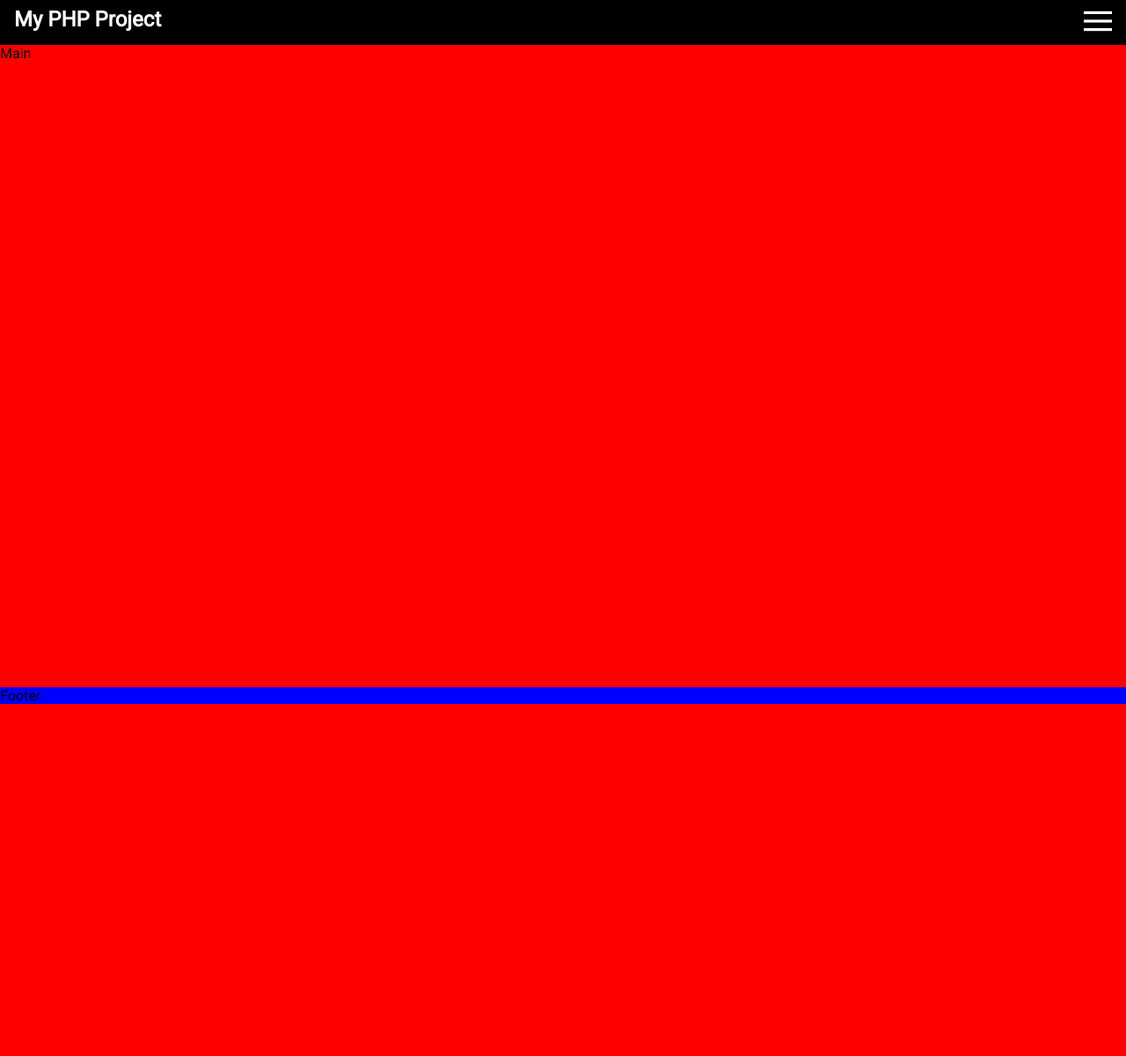
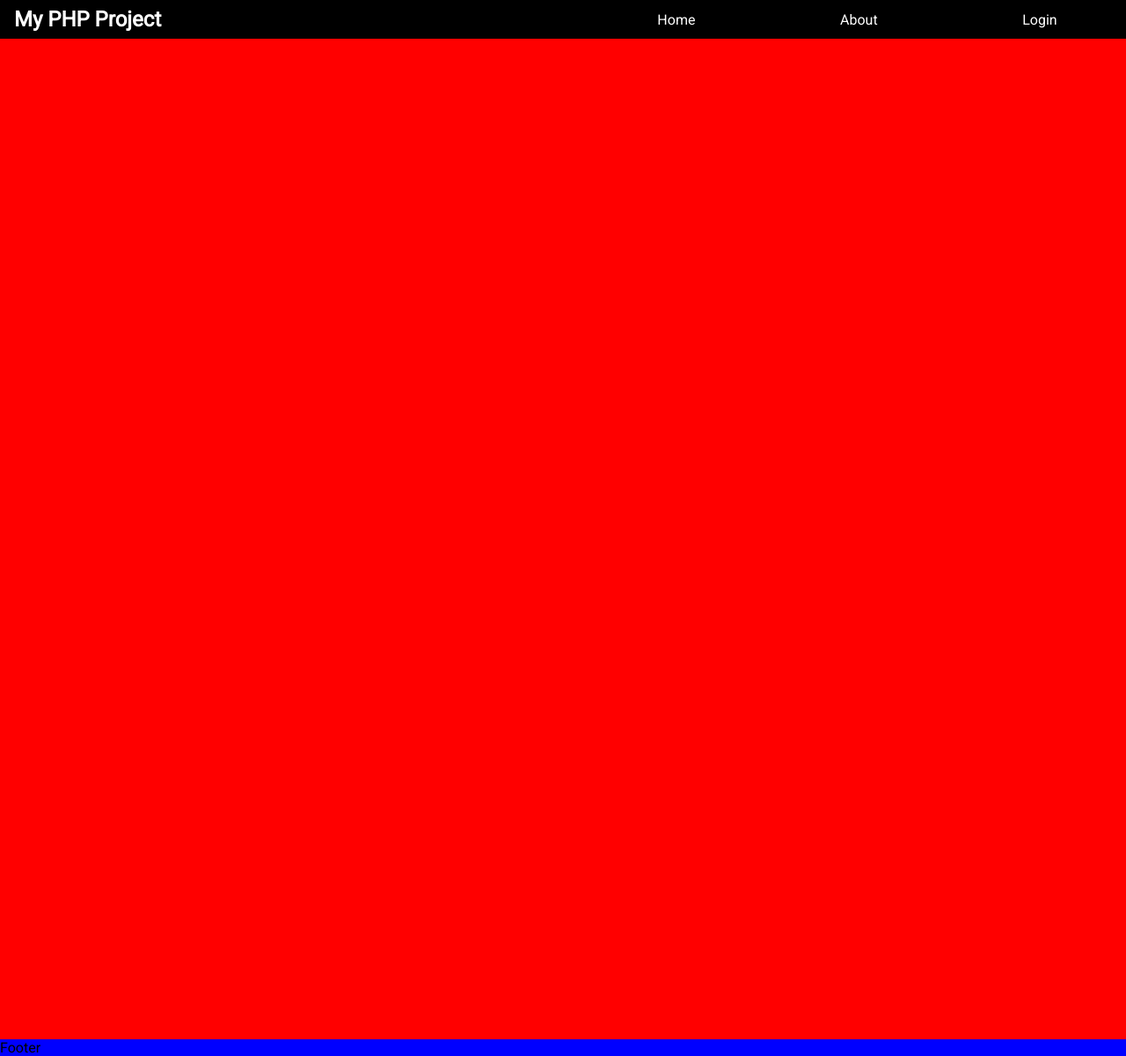
Before and after one commit to miftahr149/PHP-project, a PHP site: page / in a window 1280 px wide. Shown: the whole page at 88% size. Before the commit the page ends 800 px from the top, so only its background shows below. Run offline with PHP 8.4, Linux system fonts and the light colour scheme.

Commit message:
Working on navigation bar

```diff
--- a/css/index.css
+++ b/css/index.css
@@ -17,7 +17,8 @@
 }
 
 body {
-    min-height: 100vh;
+    min-height: 150vh;
+    font-size: 1rem;
     font-family: 'Roboto';
     display: flex;
     flex-direction: column;
@@ -40,6 +41,11 @@ body {
     flex-grow: 1;
 }
 
+.flex-center {
+    align-items: center;
+    justify-content: center;
+}
+
 .button {
     background-color: transparent;
     border: 0 solid black;
@@ -49,23 +55,84 @@ body {
     cursor: pointer;
 }
 
-/* Building Class */
+.bold {
+    font-weight: bold;
+}
+
+.test {
+    background-color: blue;
+}
+
+.none {
+    display: none;
+}
+
+/* General Class */
 
 /* Header */
+
 .header {
-    padding: var(--padding-small) var(--padding);
+    position: fixed;
+    top: 0px;
+    left: 0px;
+    width: 100vw;
+}
+
+.header-left {
+    margin: var(--padding-small) var(--padding);
 }
 
 .header-right {
     justify-content: end;
 }
 
+.header-nav {
+    gap: 0.5rem;
+    display: none;
+}
+
+.menu-bar {
+    text-decoration: none;
+    transition: all 500ms ease-out
+}
+
+/* navbar */
+.nav-bar {
+    height: 100vh;
+    width: 100vw;
+
+    opacity: 0.7;
+
+    position: fixed;
+    top: 0;
+    left: 0;
+    justify-content: end;
+}
+
+.menu-bar:hover {
+    background-color: var(--white);
+    color: var(--black);
+}
 /* Main */
 .main {
     background-color: red;
     flex-grow: 2;
 }
 
+.menu-button {
+    margin: 0 0.5rem;
+}
+
 .footer {
     background-color: blue;
 }
+
+@media screen and (min-width: 769px) {
+    .header-nav {
+        display: flex;
+    }
+
+    .menu-button {
+        display: none;
+    }
+}
--- a/index.php
+++ b/index.php
@@ -9,16 +9,12 @@
     <title>PHP Project</title>
 </head>
 
-<body class="">
+<body>
     <?php include('template/header.html') ?>
+    <main class="main">
+        <section id="about">
 
-    <main class="main">
-        Main
+        </section>
     </main>
-
-    <footer class="footer">
-        Footer
-    </footer>
-</body>
-
-</html>
+    <script src="js/index.js"></script>
+    <?php include('template/footer.html') ?>
--- /dev/null
+++ b/js/index.js
@@ -0,0 +1,5 @@
+
+const menuButtonFunction = () => {
+    const navBar = document.getElementById('nav-bar');
+    navBar.classList.toggle('none');
+}
--- /dev/null
+++ b/template/footer.html
@@ -0,0 +1,6 @@
+<footer class="footer">
+    Footer
+</footer>
+</body>
+
+</html>
--- a/template/header.html
+++ b/template/header.html
@@ -3,8 +3,25 @@
         <h1 class="fg-white title">My PHP Project</h1>
     </section>
     <section class="header-right flex-box flex-grow">
-        <button class="button fg-white menu-button">
+
+        <section class="header-nav flex-grow flex-box">
+            <a href="index.php" class="menu-bar flex-grow fg-white flex-box flex-center">
+                Home
+            </a>
+            <a href="index.php" class="menu-bar flex-grow fg-white flex-box flex-center">
+                About
+            </a>
+            <a href="index.php" class="menu-bar flex-grow fg-white flex-box flex-center">
+                Login
+            </a>
+        </section>
+        <button class="button fg-white menu-button" onclick="menuButtonFunction()">
             <img src="img/menu.ico" alt="aaa">
         </button>
     </section>
 </header>
+
+<nav class="nav-bar flex-box bg-black none" id="nav-bar">
+    <a href=""></a>
+    <button></button>
+</nav>
```
Also changed, not shown: view/login.php (added), 1 other file.
